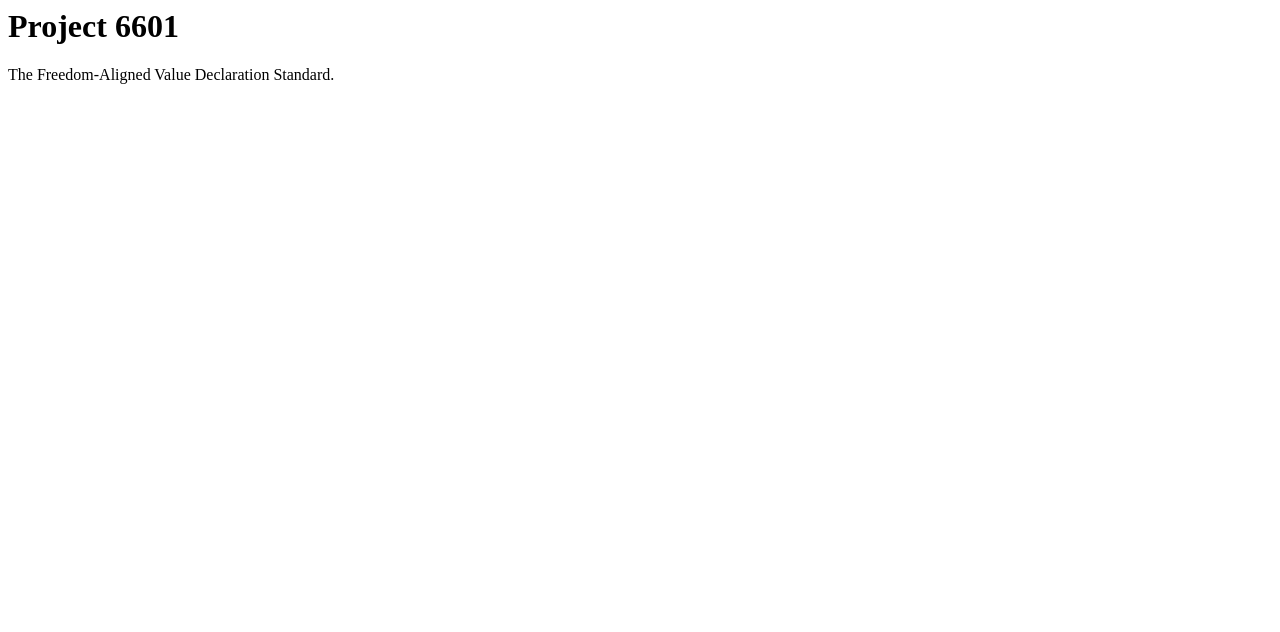
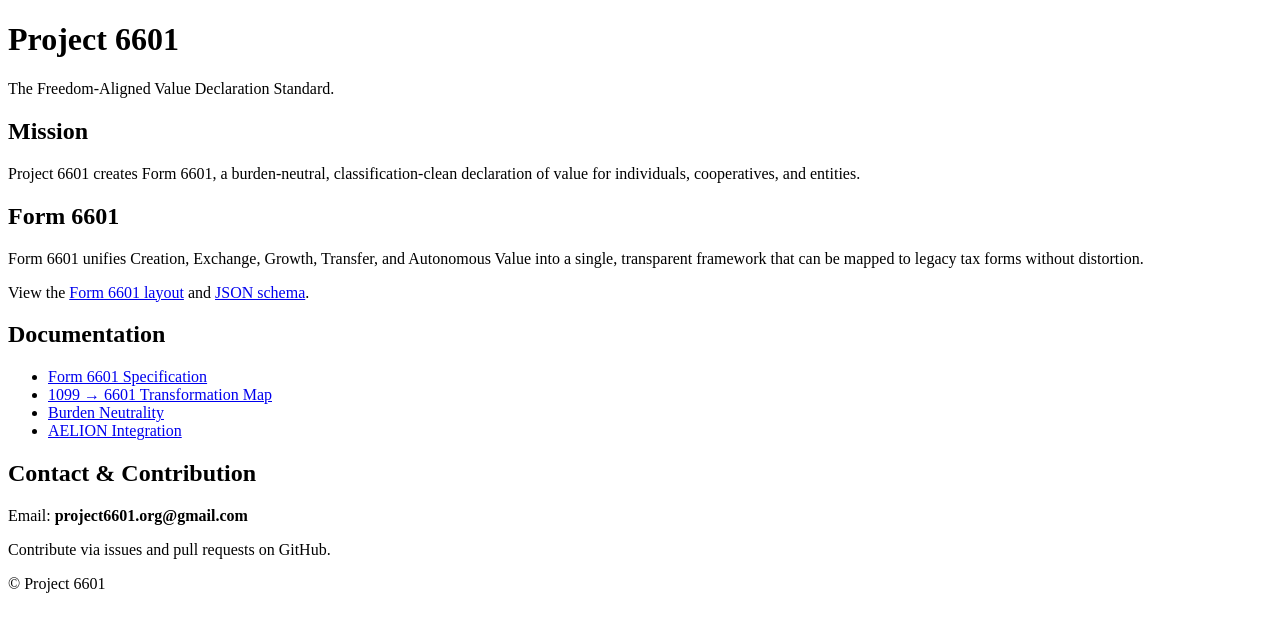
Before and after one commit to electricintel/project6601, a plain HTML site: page site/homepage.html in a window 1280 px wide. Drawn offline with Linux system fonts and the light colour scheme.

Commit message:
Revamp homepage structure and content

```diff
--- a/site/homepage.html
+++ b/site/homepage.html
@@ -1,2 +1,56 @@
-<h1>Project 6601</h1>
-<p>The Freedom-Aligned Value Declaration Standard.</p>
+<!DOCTYPE html>
+<html>
+<head>
+  <meta charset="UTF-8">
+  <title>Project 6601 – Homepage</title>
+  <link rel="stylesheet" href="styles.css">
+</head>
+<body>
+  <header>
+    <h1>Project 6601</h1>
+    <p>The Freedom-Aligned Value Declaration Standard.</p>
+  </header>
+
+  <main>
+    <section>
+      <h2>Mission</h2>
+      <p>
+        Project 6601 creates Form 6601, a burden-neutral, classification-clean declaration of value
+        for individuals, cooperatives, and entities.
+      </p>
+    </section>
+
+    <section>
+      <h2>Form 6601</h2>
+      <p>
+        Form 6601 unifies Creation, Exchange, Growth, Transfer, and Autonomous Value into a single,
+        transparent framework that can be mapped to legacy tax forms without distortion.
+      </p>
+      <p>
+        View the <a href="../form6601/form6601-layout.html">Form 6601 layout</a> and
+        <a href="../form6601/form6601-json-schema.json">JSON schema</a>.
+      </p>
+    </section>
+
+    <section>
+      <h2>Documentation</h2>
+      <ul>
+        <li><a href="../docs/6601-specification.md">Form 6601 Specification</a></li>
+        <li><a href="../docs/transformation-map-1099-to-6601.md">1099 → 6601 Transformation Map</a></li>
+        <li><a href="../docs/burden-neutrality.md">Burden Neutrality</a></li>
+        <li><a href="../engine/aelion-integration.md">AELION Integration</a></li>
+      </ul>
+    </section>
+
+    <section>
+      <h2>Contact & Contribution</h2>
+      <p>Email: <strong>project6601.org@gmail.com</strong></p>
+      <p>Contribute via issues and pull requests on GitHub.</p>
+    </section>
+  </main>
+
+  <footer>
+    <p>&copy; Project 6601</p>
+  </footer>
+</body>
+</html>
```
